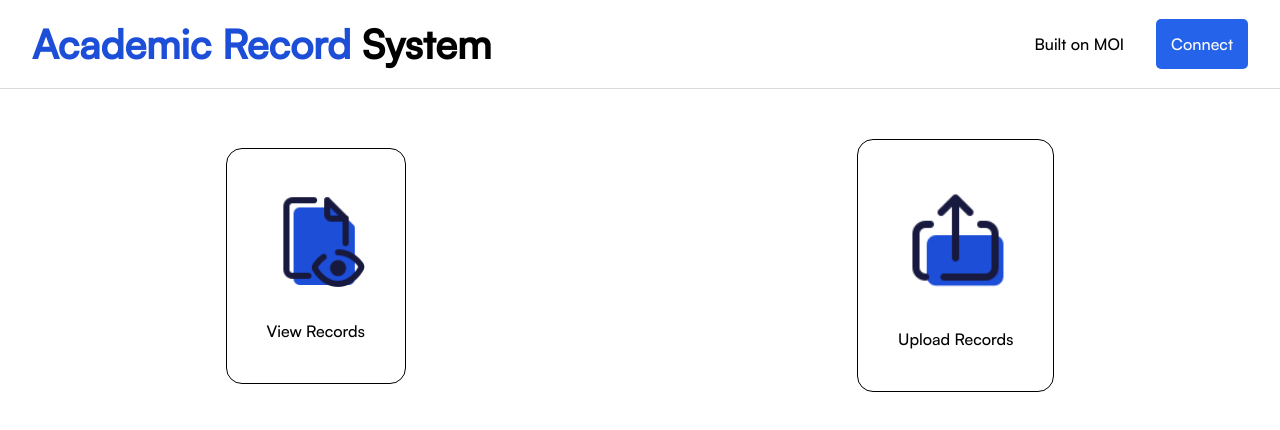
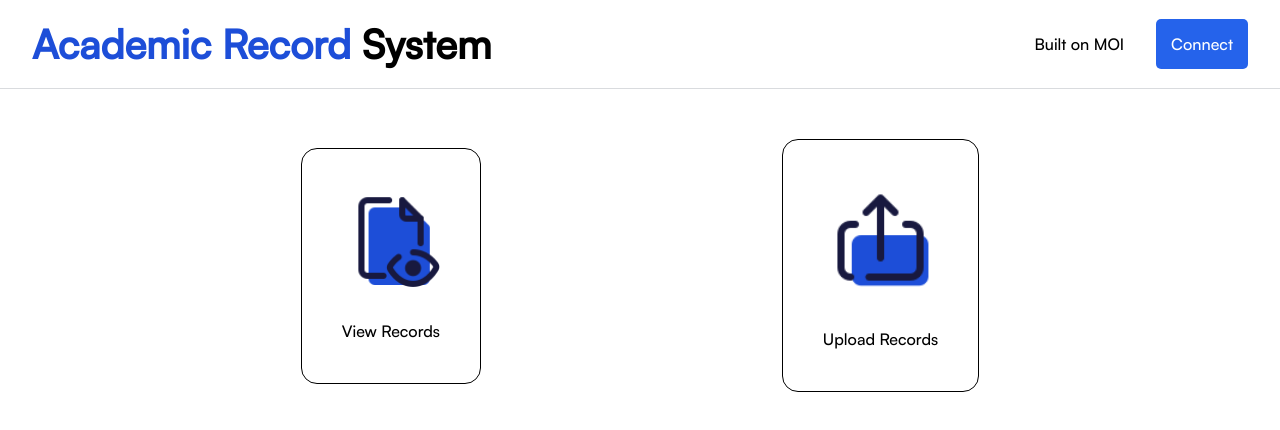
Before and after one commit to DakshSahani/decentralized-academic-records-system, a React (Create React App) app in the folder client/: page / in a window 1280 px wide. Shown: the top 430 px of the page. Built offline with nearby package versions, Linux system fonts and the light colour scheme; what js-moi-sdk would draw is missing.

Commit message:
Files Made

```diff
--- a/client/src/pages/HomePage.js
+++ b/client/src/pages/HomePage.js
@@ -8,7 +8,7 @@ import LoggedInHomePage from "./LoggedInHomePage";
 export default function HomePage({wallet, setWallet})
 {
   const [isModalOpen, setIsModalOpen] = useState(false);
-
+  const [page, setPage] = useState("");
   const updateWallet = (wallet) => {
     setWallet(wallet);
   };
@@ -25,13 +25,7 @@ export default function HomePage({wallet, setWallet})
         showConnectModal={showConnectModal}
         updateWallet={updateWallet}
       />
-
-      {
-        wallet ?
         <LoggedInHomePage wallet={wallet}/>
-        :
-        <DefaultPage />
-      }
     </div>
   );
 }
--- a/client/src/pages/LoggedInHomePage.js
+++ b/client/src/pages/LoggedInHomePage.js
@@ -1,15 +1,15 @@
 
 export default function LoggedInHomePage({wallet}) {
   return (
-    <main className="w-full h-full flex justify-around items-center">
-        <div className="p-10 border border-black rounded-2xl flex flex-col justify-around gap-8">
+    <main className="w-full h-full flex justify-evenly items-center">
+        <a className="p-10 border border-black rounded-2xl flex flex-col justify-around gap-8 hover:cursor-pointer">
             <img src="./view.png" alt="upload" />
             View Records
-        </div>
-        <div className="p-10 border border-black rounded-2xl flex flex-col justify-around gap-8">
+        </a>
+        <a className="p-10 border border-black rounded-2xl flex flex-col justify-around gap-8 hover:cursor-pointer">
             <img src="./upload.png" alt="upload" />
             Upload Records
-        </div>
+        </a>
     </main>
   )
 }
--- /dev/null
+++ b/client/src/pages/UploadPage.js
@@ -0,0 +1,6 @@
+
+export default function UploadPage() {
+  return (
+    <div>UploadPage</div>
+  )
+}
--- /dev/null
+++ b/client/src/pages/ViewPage.js
@@ -0,0 +1,6 @@
+
+export default function ViewPage() {
+  return (
+    <div>ViewPage</div>
+  )
+}
```
